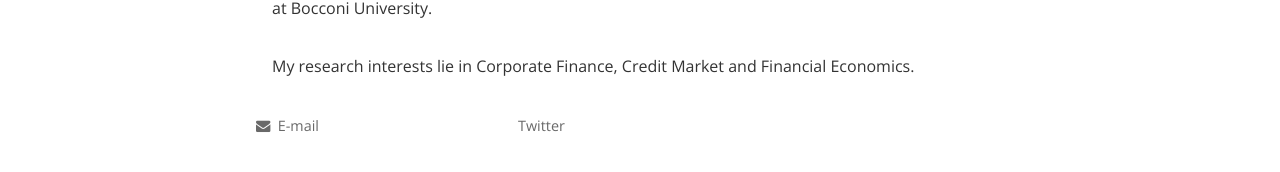
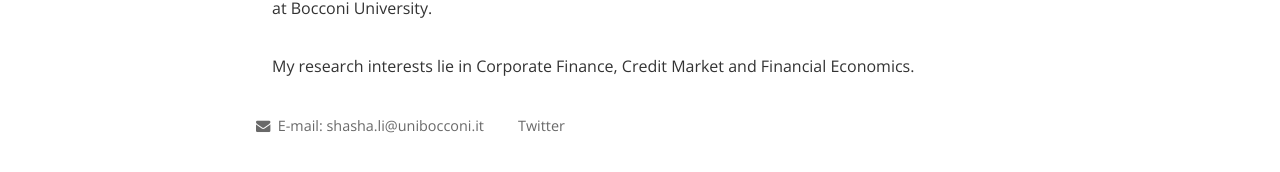
Before and after one commit to shasha-li/shasha-li.github.io, a Jekyll site: the page built from index.html, in a window 1280 px wide. Shown: the part 523-695 px from the top of the page. Built offline with Jekyll 4.4.1, drawn with Linux system fonts in a browser that asks for light colours; nearby versions of some CDN libraries; the list of posts is cut into pages by our own code; comment, search, counter and statistics services are not loaded; a style sheet for code colours, icons or effects is not loaded.

Commit message:
Update footer.html

```diff
--- a/_includes/footer.html
+++ b/_includes/footer.html
@@ -2,7 +2,7 @@
 
   <div class="wrapper">
     <div class="site-navigation">
-      <p><a href="mailto:shasha.li@unibocconi.it"><i class="fa fa-envelope"></i> E-mail</a></p>
+      <p><a href="mailto:shasha.li@unibocconi.it"><i class="fa fa-envelope"></i> E-mail: shasha.li@unibocconi.it</a></p>
     </div>
 
     <div class="site-signature">
```
